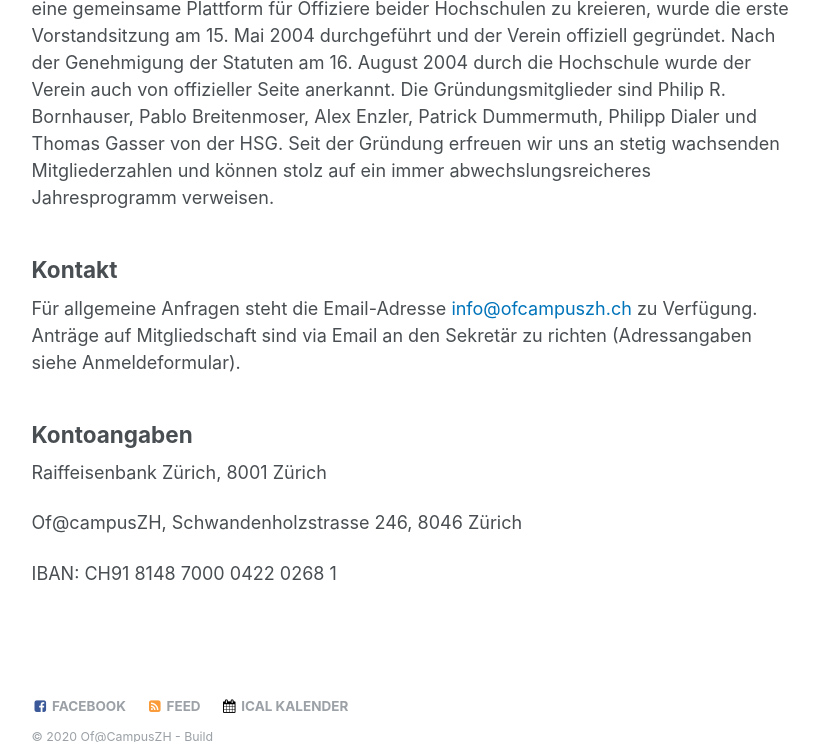
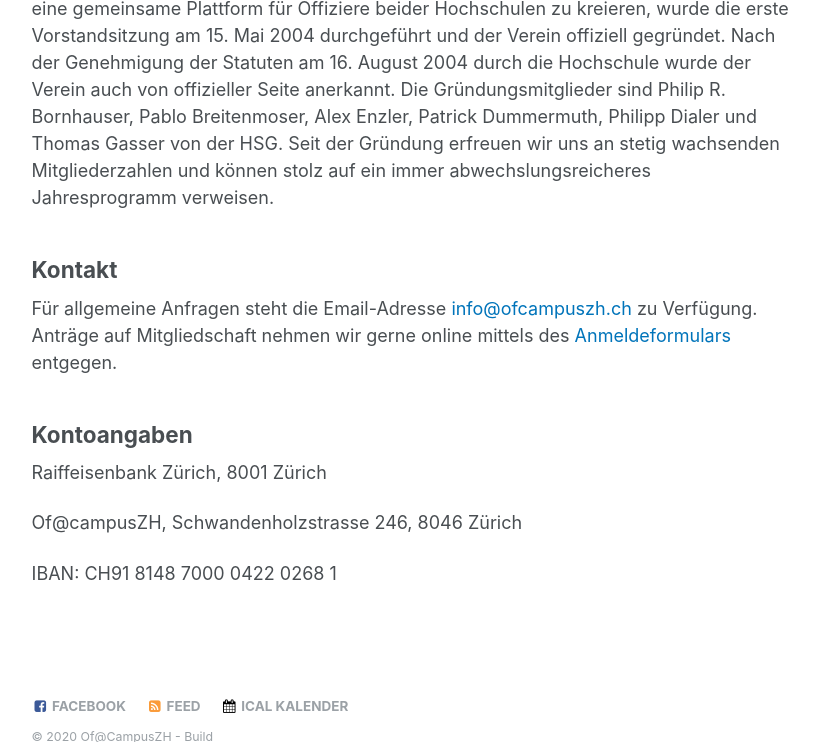
Before and after one commit to raphaelthomas/ofcampuszh.ch, a Jekyll site: the page built from _pages/ueber-uns.md, in a window 1280 px wide and 900 px high, scrolled down 1595 px, cut to the strip 0-742 px from the top of the window. Shown: the whole strip, without its empty margins (250-1069 px from the left). Built offline with Jekyll 4.4.1, drawn with Linux system fonts in a browser that asks for light colours.

Commit message:
Fixed another reference to the signup form.

```diff
--- a/_pages/ueber-uns.md
+++ b/_pages/ueber-uns.md
@@ -26,7 +26,8 @@ Seit der Gr&uuml;ndung erfreuen wir uns an stetig wachsenden Mitgliederzahlen un
 
 ## Kontakt
 
-F&uuml;r allgemeine Anfragen steht die Email-Adresse  [info@ofcampuszh.ch](mailto:info@ofcampuszh.ch) zu Verf&uuml;gung. Antr&auml;ge auf Mitgliedschaft sind via Email an den Sekret&auml;r zu richten (Adressangaben siehe Anmeldeformular).
+F&uuml;r allgemeine Anfragen steht die Email-Adresse  [info@ofcampuszh.ch](mailto:info@ofcampuszh.ch) zu Verf&uuml;gung.
+Antr&auml;ge auf Mitgliedschaft nehmen wir gerne online mittels des [Anmeldeformulars](https://forms.gle/3GxM9ZCbKWgx2PVj6) entgegen.
 
 ## Kontoangaben
 
```
